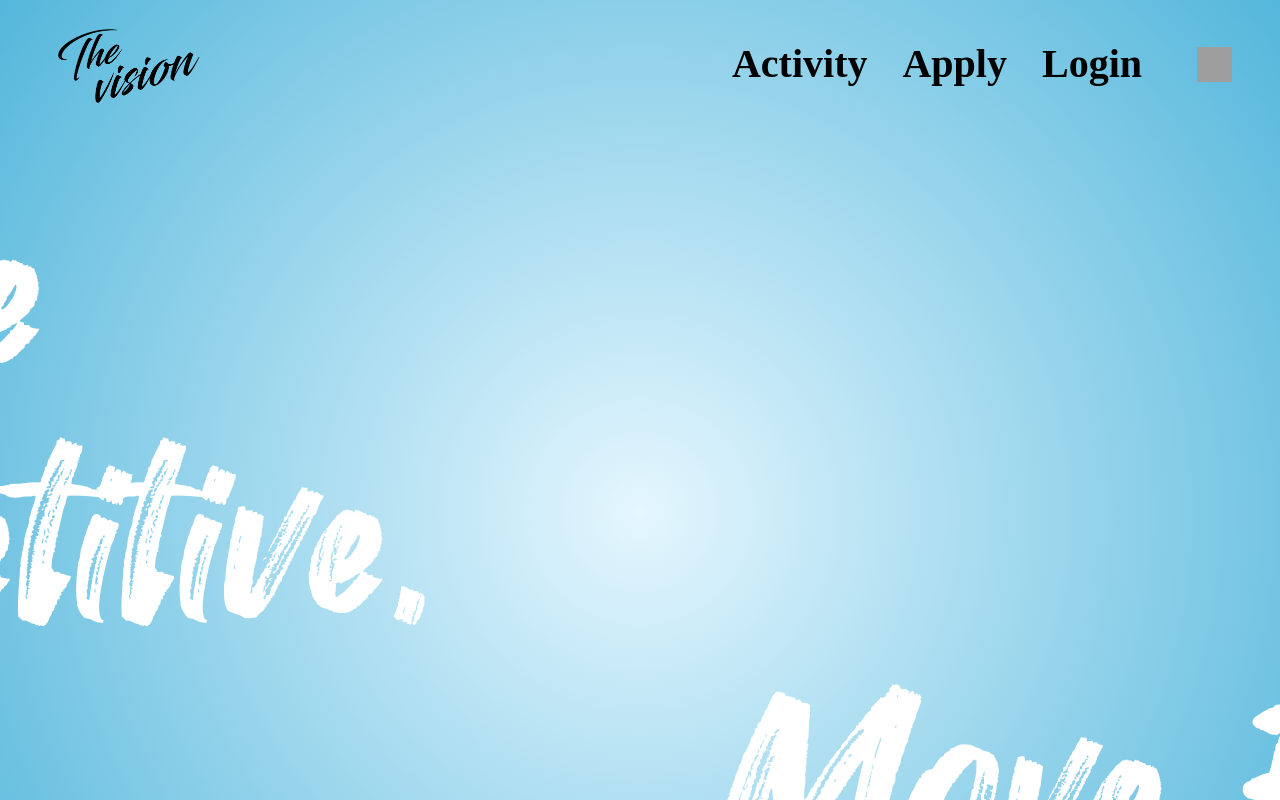
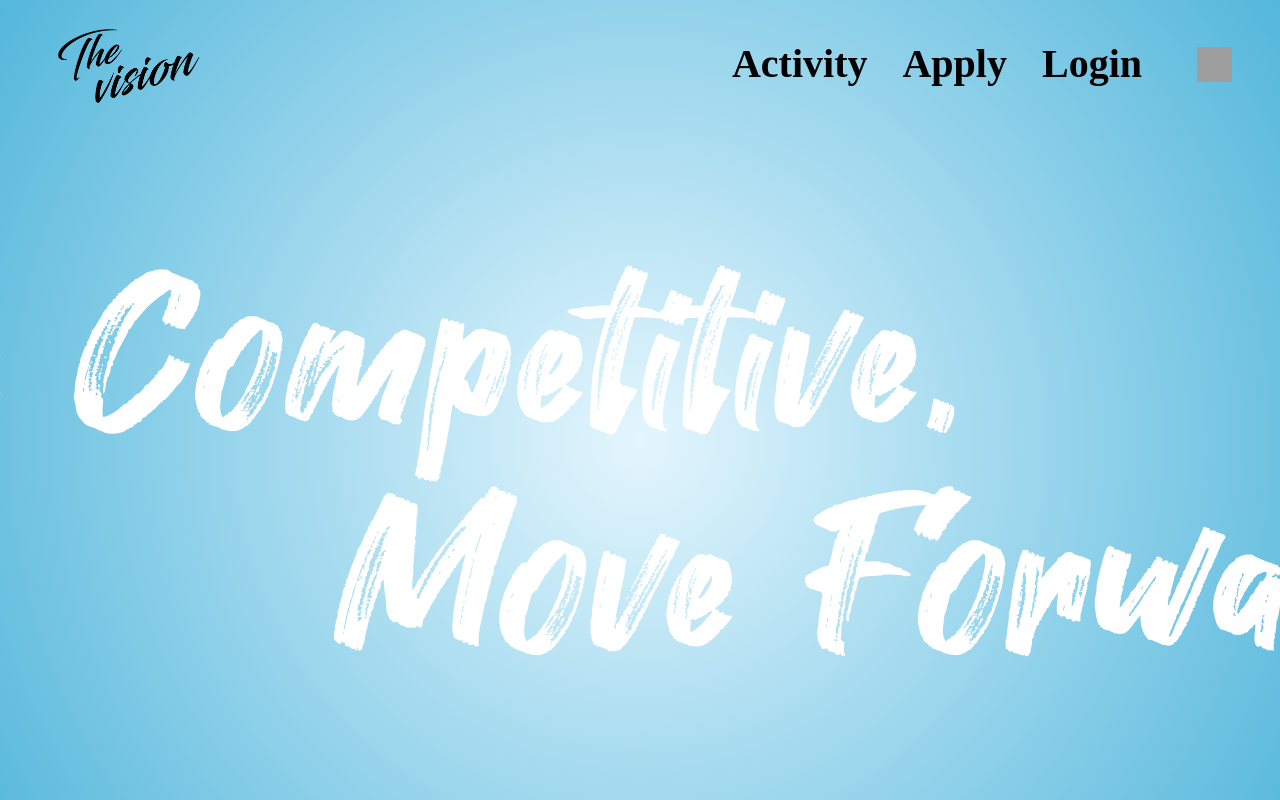
Before and after one commit to rerang/TheVisionRenewal, a Vue app: page /main in a window 1280 px wide. Shown: the top 800 px of the page. Built offline with nearby package versions, Linux system fonts and the light colour scheme; grey boxes are pictures that could not be loaded; a web font is replaced by a local one.

Commit message:
main slogan

```diff
--- a/src/pages/Main.vue
+++ b/src/pages/Main.vue
@@ -1,69 +1,87 @@
 <template>
 <div class="mainContainer">
     <div class="pagesContainer">
+        <div class="bgCover"></div>
+        <div class="pagesWrapper">
             <div class="sloganContainer">
-            <img class="mainBackgroundImg" src="../assets/img/flying_bird.png">
-
                 <div class="sloganArea">
-                <div class="slogan_left" :style="{transform:sloganLeftStyle}">Be Competitive,</div>
-                <div class="slogan_right" :style="{transform:sloganRightStyle}">Move Forward</div>
+                    <div class="slogan_left" :style="{transform:sloganLeftStyle, transition: '0.2s ease-out'}">Be Competitive,</div>
+                    <div class="slogan_right" :style="{transform:sloganRightStyle, transition: '0.2s ease-out'}">Move Forward</div>
                 </div>
             </div>
-
             <div class="introductionContainer">
-            <div class="space">
-
-            </div>
-
+                asdfkl;jasd
             </div>
         </div>
-
+    </div>
 </div>
 </template>
 
 <script setup>
     import { ref, onMounted, watch } from 'vue';
+    import sloganBg from '../assets/img/logo_white.png'
 
-    const sloganMoveVW = 3;
-    let sloganLeftVal = ref(-55);
-    let sloganRightVal = ref(+55);
+    const sloganMoveVW = 6;
+    let sloganLeftVal = ref(-20);
+    let sloganRightVal = ref(+20);
     let sloganLeftStyle = ref('translateX(' + sloganLeftVal.value + 'vw)');
     let sloganRightStyle = ref('translateX(' + sloganRightVal.value + 'vw)');
     watch(sloganLeftVal, ()=>{
         sloganLeftStyle.value = 'translateX(' + sloganLeftVal.value + 'vw)';
         sloganRightStyle.value = 'translateX(' + sloganRightVal.value + 'vw)';
     })
+    let sloganBgOpacity = ref(0);
 
 
     let direction = ref(0);
+    const getDirection = (event) => {
+        if(window.location.pathname == "/Main"){
+            direction.value = event.deltaY > 0 ? 1 : -1; //1: down, -1: up
+        }
+    }
 
-    const getDirection = (event) => {
-        if(window.location.pathname == "/main")
-        window.scrollTo(0, 0);
-        direction.value = event.deltaY > 0 ? 1 : -1; //1: down, -1: up
-        moveSlogan();
-    }
+    let pageContent = ref("slogan");
+
     const moveSlogan = (event) => {
+        let bgCover = document.querySelector(".bgCover");
+        let pagesWrapper = document.querySelector(".pagesWrapper");
 
         //start event
         if(direction.value > 0){//scroll down
             if(sloganLeftVal.value == 100){
                 //change to intro
             }
+            if(sloganLeftVal.value < 100){
                 sloganLeftVal.value += sloganMoveVW;
                 sloganRightVal.value -= sloganMoveVW;
+            }else{
+                pagesWrapper.setAttribute("style", "transform: translateX(-100vw)");
+            }
+            if(sloganLeftVal.value > 25 && sloganBgOpacity.value <= 1 && sloganLeftVal.value < 100){
+                sloganBgOpacity.value += 0.1;
+            }else if(sloganLeftVal.value > 45){
+                sloganBgOpacity.value = 1;
+            }
         }else if(direction.value < 0){//scroll up
+            if(sloganLeftVal.value > -30){
                 sloganLeftVal.value -= sloganMoveVW;
                 sloganRightVal.value += sloganMoveVW;
+            }else{
+                sloganLeftVal.value = 5;
+                sloganRightVal.value = -5;
             }
-        // if(25~30){
-        //     새 만들기
-        // }
-
+            if(sloganLeftVal.value > 15 && sloganBgOpacity.value >= 0){
+                sloganBgOpacity.value -= 0.1;
+            }else if(sloganLeftVal.value > -10){
+                sloganBgOpacity.value = 0;
+            }
+        }
+        bgCover.setAttribute("style", "background:url(" + sloganBg + ") no-repeat center/45vw;" + "opacity:" + sloganBgOpacity.value + "");
     }
 
     onMounted(()=>{
-        window.addEventListener('mousewheel', getDirection);
+        window.addEventListener('mousewheel', (event)=>{getDirection(event); moveSlogan();});
+        document.querySelector(".bgCover").setAttribute("style", "background:url(" + sloganBg + ") no-repeat center/45vw;");
     })
 </script>
 
@@ -74,26 +92,41 @@
     }
     .pagesContainer{
         width: 100vw;
-        height: 100vh;
+        height: calc(100vh - 9rem);
+        box-sizing: border-box;
         overflow: hidden;
         padding: 0;
         display: flex;
         flex-direction: row;
-        justify-content: center;
         align-items: center;
+    }
+    .bgCover{
+        width: 100vw;
+        height: calc(100vh - 9rem);
+        position: absolute;
+        opacity: 0;
+        transform: translateY(-3rem);
+    }
+    .pagesWrapper{
+        display: flex;
+        flex-direction: row;
+        align-items: center;
+        height: calc(100vh - 9rem);
     }
     .sloganContainer{
         width: 100vw;
+        height: calc(100vh - 9rem);
+        position: relative;
+        display: flex;
+        align-items: center;
 
-        .mainBackgroundImg{
-            display: none;
-        }
         .sloganArea{
             font-family: 'HeyAugust';
             color: #ffffff;
-            font-size: min(17rem, 250px);
-            width: 100%;
+            font-size: min(14rem, 250px);
+            width: 100vw;
             text-align: center;
+            position: relative;
             z-index: 2;
             overflow: hidden;
         }
@@ -102,10 +135,4 @@
         .slogan_right{
         }
     }
-
-
-    .space{
-        min-height: 100vh;
-    }
-
 </style>
```
Lines whose indentation alone changed are shown as unchanged.
